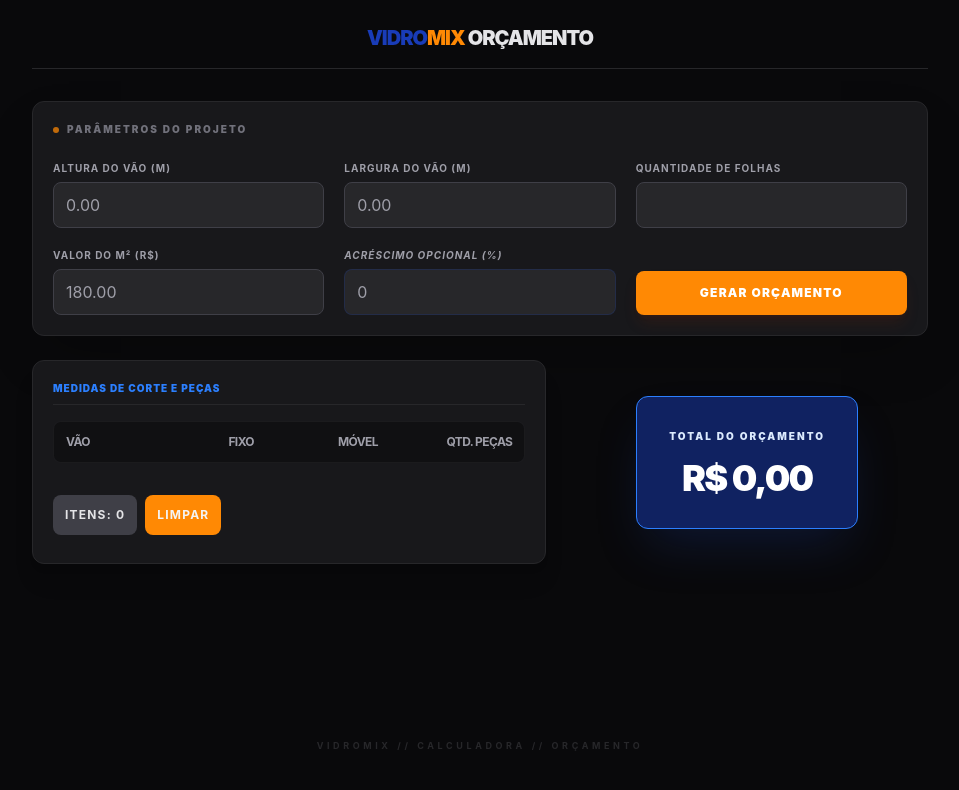
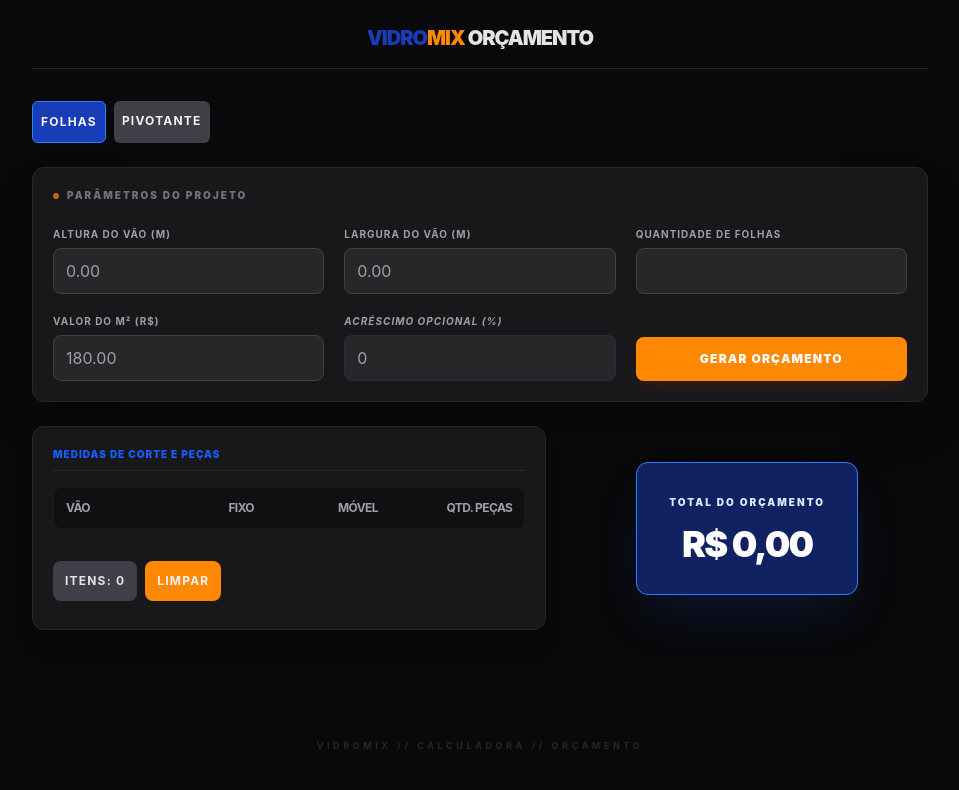
Before and after one commit to lipeedev/mix-orcamento, a React (Vite) app: page / in a window 1280 px wide. Shown: the top 790 px of the page, without its empty margins (160-1119 px from the left). Built offline with nearby package versions, Linux system fonts and the light colour scheme.

Commit message:
feat: add pivoting doors system

```diff
--- a/src/App.tsx
+++ b/src/App.tsx
@@ -8,10 +8,13 @@
 	width: number
 }
 
+export type GlassCategory = 'folhas' | 'pivotante'
+
 export type PartData = {
 	spanMeasure: Measure,
 	fixed: Measure,
 	mobile: Measure,
+	category: GlassCategory;
 	leafs: number
 	pricePerMeter: number;
 	incrementPercent: number;
@@ -27,7 +30,7 @@
 	value: number
 }
 
-type PartDataFields = Exclude<keyof PartData, 'leafs' | 'pricePerMeter' | 'incrementPercent'>
+type PartDataFields = Exclude<keyof PartData, 'leafs' | 'pricePerMeter' | 'incrementPercent' | 'category'>
 type PartDataMeasureFields = keyof Measure
 export type PartDataSingleValueFields = Exclude<keyof PartData, PartDataFields>
 
@@ -38,10 +41,13 @@
 		mobile: { height: 0, width: 0 },
 		leafs: 0,
 		pricePerMeter: 0,
-		incrementPercent: 0
+		incrementPercent: 0,
+		category: 'folhas'
 	})
 
 	const [resultPartDataList, setResultPartDataList] = useState<ResultPartData[]>([])
+
+	const [currentCategory, setCurrentCategory] = useState<GlassCategory>('folhas')
 
 	const handleUpdateMeasure = ({ field, measureField, value }: HandleUpdateMeasureParams) => {
 		setPartData(prev => ({
@@ -53,15 +59,18 @@
 		}))
 	}
 
-	const handleUpdateSingleValue = (field: PartDataSingleValueFields, value: number) => {
+	const handleUpdateSingleValue = (field: PartDataSingleValueFields, value: number | string) => {
 		setPartData(prev => ({ ...prev, [field]: value }))
 	}
 
-	const handleGenerateBudget = ({ fixed, leafs, mobile, spanMeasure, pricePerMeter, incrementPercent }: PartData) => {
+	const handleGenerateBudget = ({ fixed, leafs, mobile, spanMeasure, pricePerMeter, incrementPercent, category }: PartData) => {
 		if (!spanMeasure.height || !spanMeasure.width) return
 		if (spanMeasure.height > 6 || spanMeasure.width > 6) return
-		if (!leafs) return
-		if (leafs > 6) return
+
+		if (category === 'folhas') {
+			if (!leafs || leafs > 6) return
+		}
+
 		if (pricePerMeter > 200 || pricePerMeter < 100) return
 
 		const result = convertToFinalResult({
@@ -70,7 +79,8 @@
 			mobile,
 			pricePerMeter,
 			spanMeasure,
-			incrementPercent
+			incrementPercent,
+			category
 		})
 
 		setResultPartDataList(
@@ -81,6 +91,7 @@
 				spanMeasure,
 				pricePerMeter,
 				incrementPercent,
+				category,
 				price: result.price
 			}])]
 		)
@@ -93,12 +104,27 @@
 			)
 	}
 
+	const changeCategory = (category: GlassCategory) => {
+		handleUpdateSingleValue('category', category)
+		setCurrentCategory(category)
+	}
+
 	return (
 		<div className="min-h-screen w-full bg-zinc-950 text-zinc-100 flex flex-col items-center py-6 px-4 font-sans antialiased">
 
 			<Header />
 			<main className="w-full max-w-4xl flex flex-col gap-6">
+				<div className='flex gap-2'>
+					{
+						(['folhas', 'pivotante'] as GlassCategory[]).map(category => {
+							return (
+								<h2 onClick={() => changeCategory(category)} className={`cursor-pointer py-3 px-2 ${category === currentCategory ? 'bg-blue-800 border-blue-500 border' : 'bg-zinc-700'} font-bold tracking-widest text-xs cursor-pointer hover:bg-zinc-800 uppercase rounded-md`}>{category}</h2>
+							)
+						})
+					}
+				</div>
 				<SectionParameters
+					currentCategory={currentCategory}
 					measures={partData}
 					onGenerateBudget={handleGenerateBudget}
 					onMeasureUpdate={handleUpdateMeasure}
@@ -107,7 +133,7 @@
 
 				<section className="grid grid-cols-1 md:grid-cols-12 gap-5">
 					<div className="md:col-span-7 bg-zinc-900 border border-zinc-800 p-5 rounded-xl flex flex-col gap-4 shadow-xl">
-						<h3 className="text-blue-500 text-[10px] font-black uppercase tracking-widest border-b border-zinc-800 pb-2">Medidas de Corte e Peças</h3>
+						<h3 className="text-blue-600 text-[10px] font-black uppercase tracking-widest border-b border-zinc-800 pb-2">Medidas de Corte e Peças</h3>
 						<TableDetails resultPartDataList={resultPartDataList} />
 
 						<div className='my-2 flex gap-2'>
--- a/src/components/SectionParameters.tsx
+++ b/src/components/SectionParameters.tsx
@@ -1,13 +1,14 @@
-import type { HandleUpdateMeasureParams, PartData, PartDataSingleValueFields } from "../App"
+import type { GlassCategory, HandleUpdateMeasureParams, PartData, PartDataSingleValueFields } from "../App"
 
 interface SectionParametersProps {
   measures: PartData;
   onMeasureUpdate: (params: HandleUpdateMeasureParams) => void
   onUpdateSingleValue: (field: PartDataSingleValueFields, value: number) => void
   onGenerateBudget: (params: PartData) => void
+  currentCategory: GlassCategory
 }
 
-export function SectionParameters({ onGenerateBudget, measures, onMeasureUpdate, onUpdateSingleValue }: SectionParametersProps) {
+export function SectionParameters({ onGenerateBudget, measures, onMeasureUpdate, onUpdateSingleValue, currentCategory }: SectionParametersProps) {
 
   return (
     <section className="bg-zinc-900 p-5 rounded-xl border border-zinc-800 shadow-2xl">
@@ -28,10 +29,13 @@
             <input max="6" step="any" required onChange={(e) => onMeasureUpdate({ field: 'spanMeasure', measureField: 'width', value: Number(e.target.value) })} type="number" placeholder="0.00" className="bg-zinc-800 border border-zinc-700 rounded-lg px-3 py-2.5 outline-none focus:border-blue-500 transition-all placeholder:text-zinc-400" />
           </div>
 
-          <div className="flex flex-col gap-1.5">
-            <label className="text-[10px] font-bold text-zinc-400 uppercase tracking-widest">Quantidade de Folhas</label>
-            <input required max="4" onChange={(e) => onUpdateSingleValue('leafs', Number(e.target.value))} type="number" className="bg-zinc-800 border border-zinc-700 rounded-lg px-3 py-2.5 outline-none focus:border-orange-400 transition-all font-bold placeholder:text-zinc-400" />
-          </div>
+          {
+            (currentCategory === 'folhas') &&
+            <div className="flex flex-col gap-1.5">
+              <label className="text-[10px] font-bold text-zinc-400 uppercase tracking-widest">Quantidade de Folhas</label>
+              <input required max="4" onChange={(e) => onUpdateSingleValue('leafs', Number(e.target.value))} type="number" className="bg-zinc-800 border border-zinc-700 rounded-lg px-3 py-2.5 outline-none focus:border-orange-400 transition-all font-bold placeholder:text-zinc-400" />
+            </div>
+          }
 
           <div className="flex flex-col gap-1.5">
             <label className="text-[10px] font-bold text-zinc-400 uppercase tracking-widest">Valor do m² (R$)</label>
--- a/src/components/TableDetails.tsx
+++ b/src/components/TableDetails.tsx
@@ -29,7 +29,7 @@
                   <div className="flex-1">{metersFormater.format(item.spanMeasure.height)}m x {metersFormater.format(item.spanMeasure.width)}m</div>
                   <div className="flex-1 text-center">{metersFormater.format(item.fixed.height)}m x {metersFormater.format(item.fixed.width)}m</div>
                   <div className="flex-1 text-center">{metersFormater.format(item.mobile.height)}m x {metersFormater.format(item.mobile.width)}m</div>
-                  <div className="w-24 text-right">{item.leafs / 2} Fixo, {item.leafs / 2} Móvel</div>
+                  <div className="uppercase w-24 text-right">{item.category === 'folhas' ? `${item.leafs / 2} Fixo, ${item.leafs / 2} Móvel` : `1 ${item.category}`}</div>
                 </div>
               ))
           }
--- a/src/utils/convertToFinalResult.ts
+++ b/src/utils/convertToFinalResult.ts
@@ -1,25 +1,49 @@
 import type { PartData } from "../App";
 
-export function convertToFinalResult({ pricePerMeter, spanMeasure, leafs, incrementPercent }: PartData) {
+export function convertToFinalResult({ pricePerMeter, spanMeasure, leafs, incrementPercent, category }: PartData) {
   const increasePercent = 1 + (incrementPercent / 100);
   const passMeasure = 0.05
-  const space = {
-    fixed: { height: 0.06 },
-    mobile: { height: 0.02 }
+  let space = {
+    fixed: { height: 0, width: 0 },
+    mobile: { height: 0, width: 0. }
   }
 
-  const price = (spanMeasure.height * (spanMeasure.width + passMeasure) * pricePerMeter) * increasePercent
-
-  return {
+  let finalResult = {
     fixed: {
-      height: spanMeasure.height - space.fixed.height,
-      width: spanMeasure.width / leafs,
+      height: 0,
+      width: 0,
     },
     mobile: {
-      height: spanMeasure.height - space.mobile.height,
-      width: (spanMeasure.width / leafs) + passMeasure,
+      height: 0,
+      width: 0,
     },
-    price
+    price: 0
   }
 
+  if (category === 'pivotante') {
+    space = {
+      fixed: { height: 0, width: 0 },
+      mobile: { height: 0.015, width: 0.01 }
+    }
+
+    finalResult.mobile.height = spanMeasure.height - space.mobile.height
+    finalResult.mobile.width = spanMeasure.width - space.mobile.width
+    finalResult.price = ((spanMeasure.height * spanMeasure.width) * pricePerMeter) * increasePercent
+  }
+
+  if (category === 'folhas') {
+    space = {
+      fixed: { height: 0.06, width: 0 },
+      mobile: { height: 0.02, width: 0 }
+    }
+
+    finalResult.fixed.height = spanMeasure.height - space.fixed.height
+    finalResult.fixed.width = spanMeasure.width / leafs
+    finalResult.mobile.height = spanMeasure.height - space.mobile.height
+    finalResult.mobile.width = (spanMeasure.width / leafs) + passMeasure
+    finalResult.price = (spanMeasure.height * (spanMeasure.width + passMeasure) * pricePerMeter) * increasePercent
+  }
+
+  return finalResult
+
 }
```
